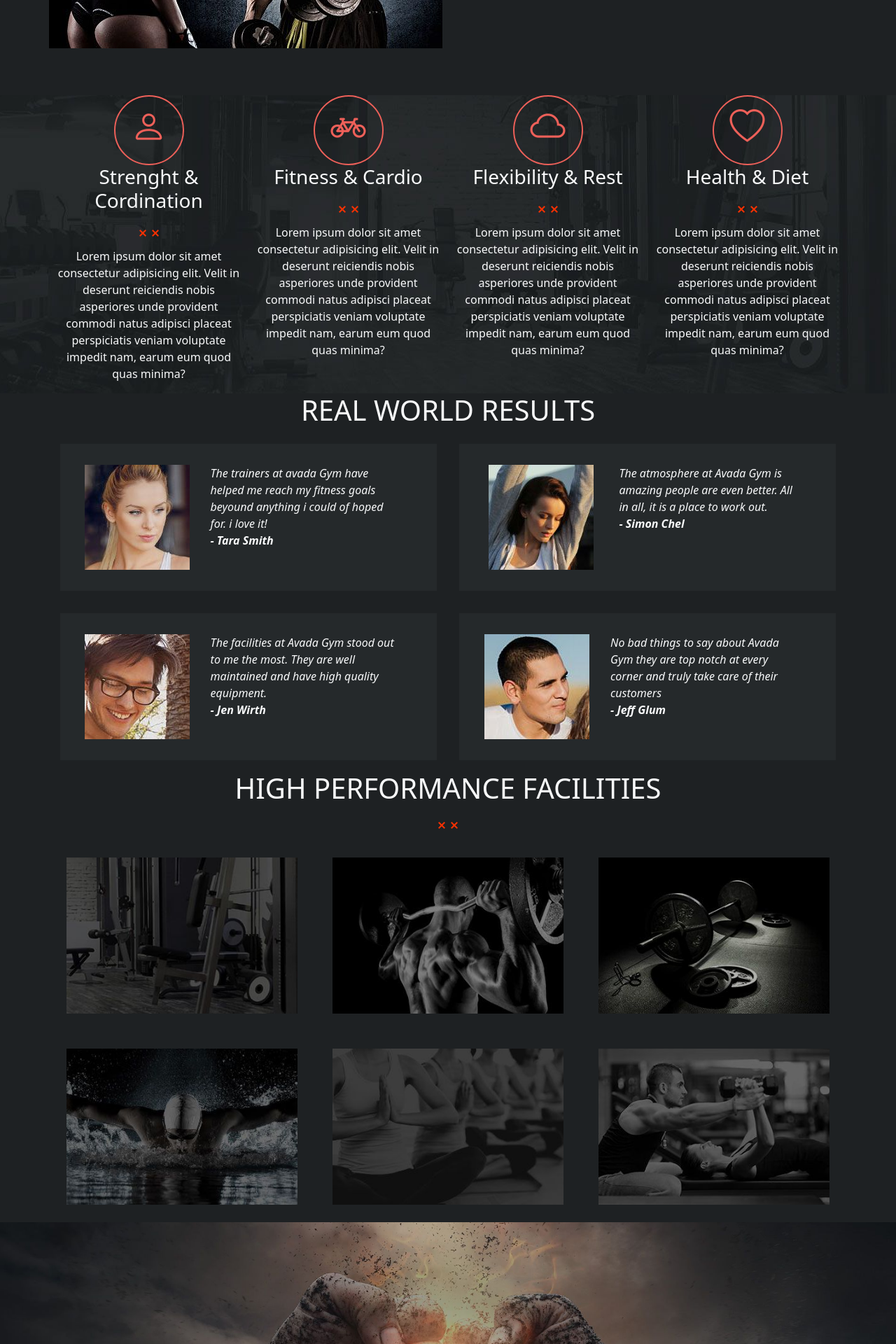
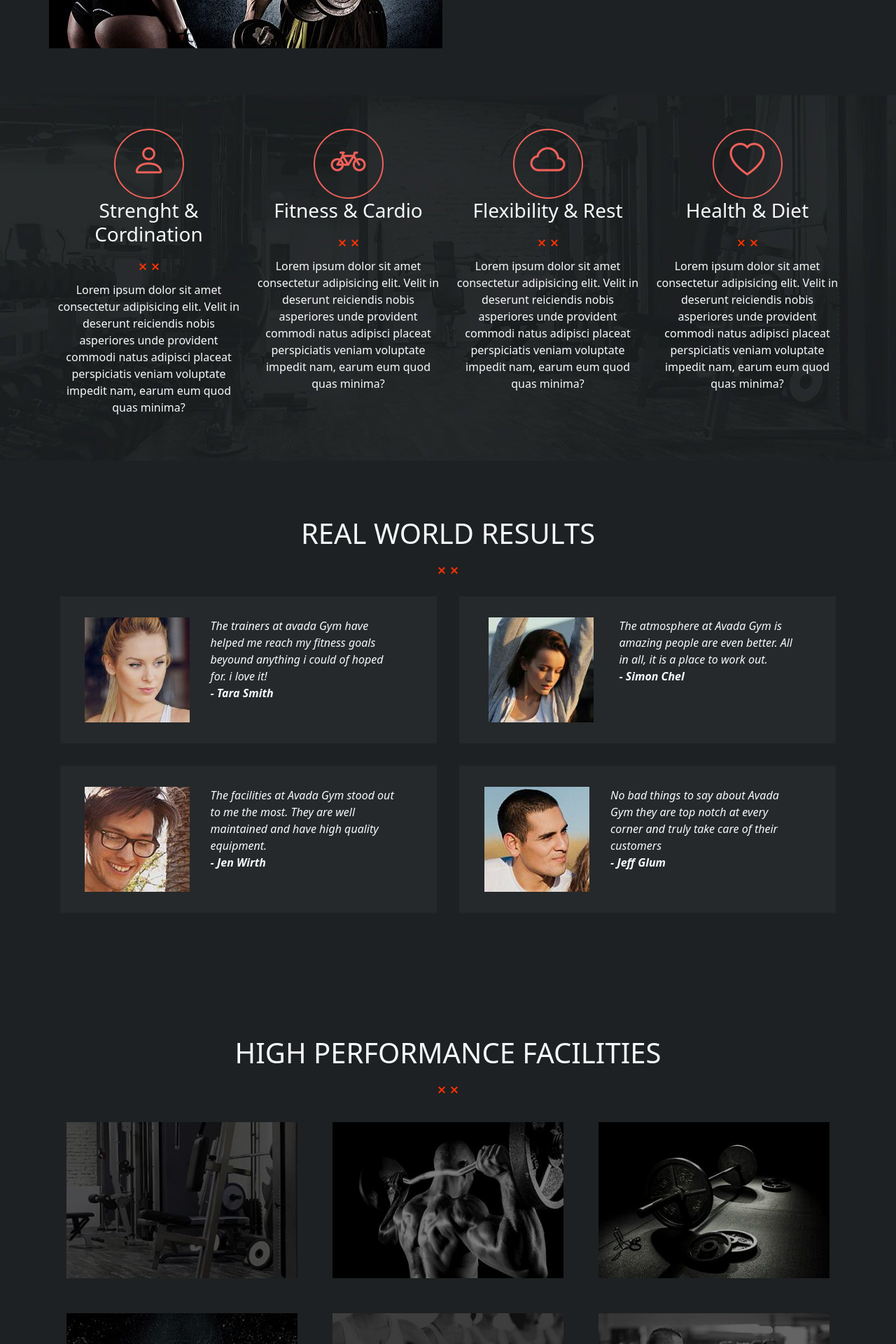
Before and after one commit to DanieleTuttolani/proj-html-vuejs, a Vue app: page / in a window 1280 px wide. Shown: the part 1440-3360 px from the top of the page at 70% size. Built offline with nearby package versions, Linux system fonts and the light colour scheme.

Commit message:
paddings

```diff
--- a/src/components/micro components/main components/facilities.vue
+++ b/src/components/micro components/main components/facilities.vue
@@ -29,6 +29,7 @@ export default {
 .bgc {
     min-height: 400px;
     background-color: $black;
+    padding: 80px 0;
 
     .col {
         padding: 25px;
--- a/src/components/micro components/main components/news.vue
+++ b/src/components/micro components/main components/news.vue
@@ -21,12 +21,12 @@ export default {
             <divider />
         </div>
         <div class="container">
-            <div class="row row-cols-3 justify-content-start">
+            <div class="row row-cols-3 justify-content-start g-4">
                 <div v-for="add in store.news" class="col d-flex flex-column">
                     <div class="img-wrapper">
                         <img :src="`src/assets/img/${add.pic}`" class="img-fluid" alt="news pic">
                     </div>
-                    <div class="text-wrapper text-light">
+                    <div class="text-wrapper text-light p-4">
                         <p><strong>{{ add.title }}</strong></p>
                         <p>
                             Lorem ipsum dolor sit amet consectetur adipisicing elit. Quae, tenetur fuga repudiandae
@@ -36,7 +36,7 @@ export default {
                     </div>
                 </div>
             </div>
-            <div class="text-center">
+            <div class="text-center btn-wrapper">
                 <Button :fillTxt="'READ ALL ARTICLES'" />
             </div>
         </div>
@@ -49,9 +49,14 @@ export default {
 .news {
     min-height: 500px;
     background-color: $light-dark;
+    padding: 100px 0;
 
     .text-wrapper {
         background-color: $black;
     }
+
+    .btn-wrapper {
+        margin-top: 70px;
+    }
 }
 </style>
--- a/src/components/micro components/main components/realWorld.vue
+++ b/src/components/micro components/main components/realWorld.vue
@@ -1,5 +1,7 @@
 <script>
+import divider from '../divider.vue';
 export default {
+
     data() {
         return {
             imgBasePath: '../../../assets/img/'
@@ -12,6 +14,9 @@ export default {
         makePath(p) {
             this.imgBasePath + p
         }
+    },
+    components: {
+        divider
     }
 }
 </script>
@@ -19,6 +24,7 @@ export default {
 <template>
     <div class="bgc text-center">
         <h1 class="text-light">REAL WORLD RESULTS</h1>
+        <divider />
         <div class="container">
             <div class="row  row-cols-2">
                 <div v-for="testimonial in list" class="col p-3">
@@ -52,6 +58,7 @@ export default {
 .bgc {
     min-height: 400px;
     background-color: $black;
+    padding: 80px 0;
 
     .col {
         .card-wrapper {
--- a/src/components/micro components/main components/trainers.vue
+++ b/src/components/micro components/main components/trainers.vue
@@ -56,7 +56,8 @@ export default {
 
 .bgc {
     background-color: $black;
-    padding: 40px 0;
+    padding: 90px 0;
+
 
     .container {
         .info-wrapper {
--- a/src/components/points.vue
+++ b/src/components/points.vue
@@ -38,7 +38,7 @@ export default {
     <div class="wrapper">
 
         <div class="container">
-            <div class="row row-cols-4">
+            <div class="row row-cols-4 py-5">
                 <div v-for="point in points" class="col text-center text-light">
                     <div class="img-wrapper mx-auto">
                         <i class="bi" :class="point.icon"></i>
```
